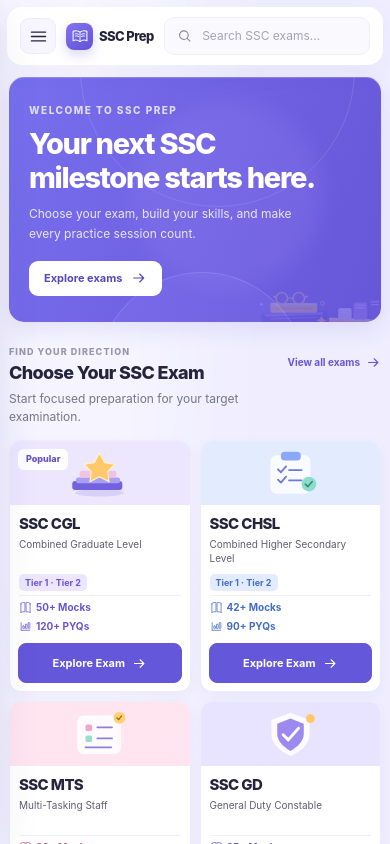
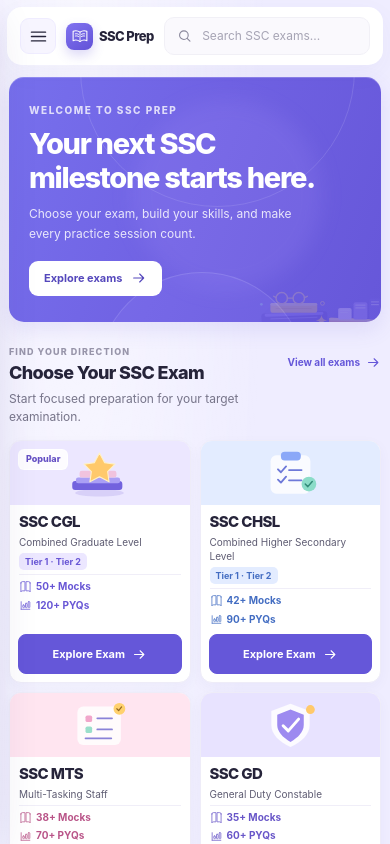
Before and after one commit to zerofall248-cmd/ssc-prep, a Next.js app: page / in a window 390 px wide. Shown: the top 844 px of the page. Built offline with nearby package versions, Linux system fonts and the light colour scheme.

Commit message:
style: trim responsive exam and test card spacing

```diff
--- a/src/app/globals.css
+++ b/src/app/globals.css
@@ -1334,12 +1334,12 @@
   .section-view-all { margin-top: 3px; }
   .featured-exam-grid,
   .popular-test-grid { grid-template-columns: repeat(2, minmax(0, 1fr)); }
-  .featured-exam-card-top { min-height: 72px; }
+  .featured-exam-card-top { min-height: 64px; }
   .featured-exam-main { padding-inline: 12px; }
   .featured-exam-main h3 { font-size: 16px; }
-  .featured-exam-full-name { font-size: 11px; min-height: 33px; }
+  .featured-exam-full-name { font-size: 11px; }
   .featured-exam-stats > span { font-size: 10px; }
-  .popular-test-art { height: 72px; }
+  .popular-test-art { height: 64px; }
   .popular-test-copy { padding: 12px; }
   .popular-test-copy h3 { font-size: 13px; }
   .test-metadata > span { font-size: 10px; }
@@ -1352,7 +1352,7 @@
   .popular-test-grid { grid-template-columns: repeat(2, minmax(0, 1fr)); gap: 9px; }
   .featured-exam-card-top { min-height: 64px; }
   .exam-illustration { width: 85px; height: 56px; }
-  .featured-exam-main { padding: 10px 9px 4px; }
+  .featured-exam-main { padding: 8px 9px 2px; }
   .featured-exam-main h3 { font-size: 15px; }
   .featured-exam-full-name { font-size: 10px; }
   .featured-exam-stats { grid-template-columns: 1fr; gap: 5px; }
@@ -1373,7 +1373,7 @@
 @media (max-width: 360px) {
   .featured-exam-grid,
   .popular-test-grid { grid-template-columns: 1fr; }
-  .featured-exam-card-top { min-height: 68px; }
+  .featured-exam-card-top { min-height: 64px; }
   .featured-exam-stats { grid-template-columns: repeat(2, minmax(0, 1fr)); }
   .popular-test-art { height: 64px; }
   .popular-test-copy h3 { min-height: auto; }
```
